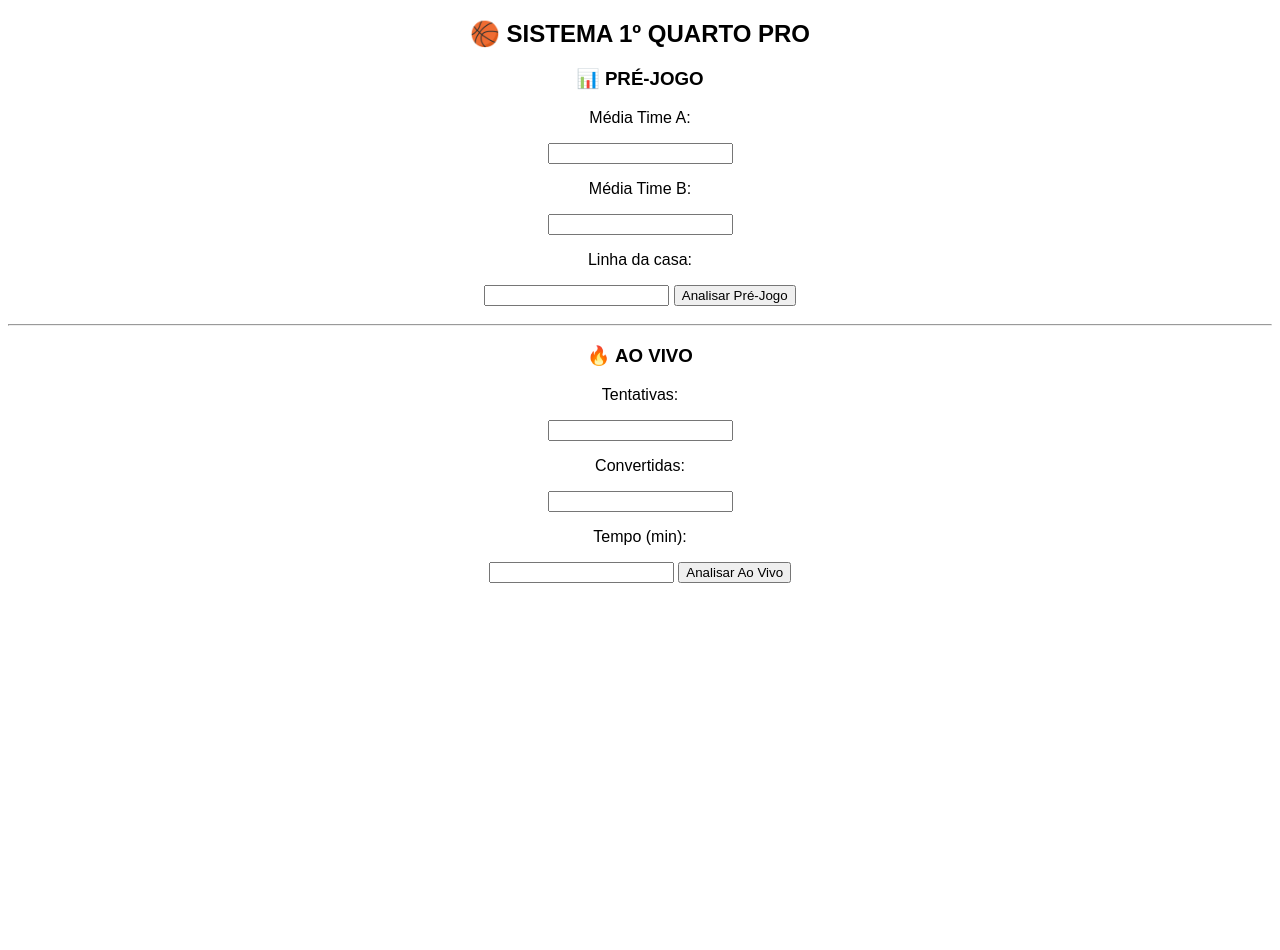
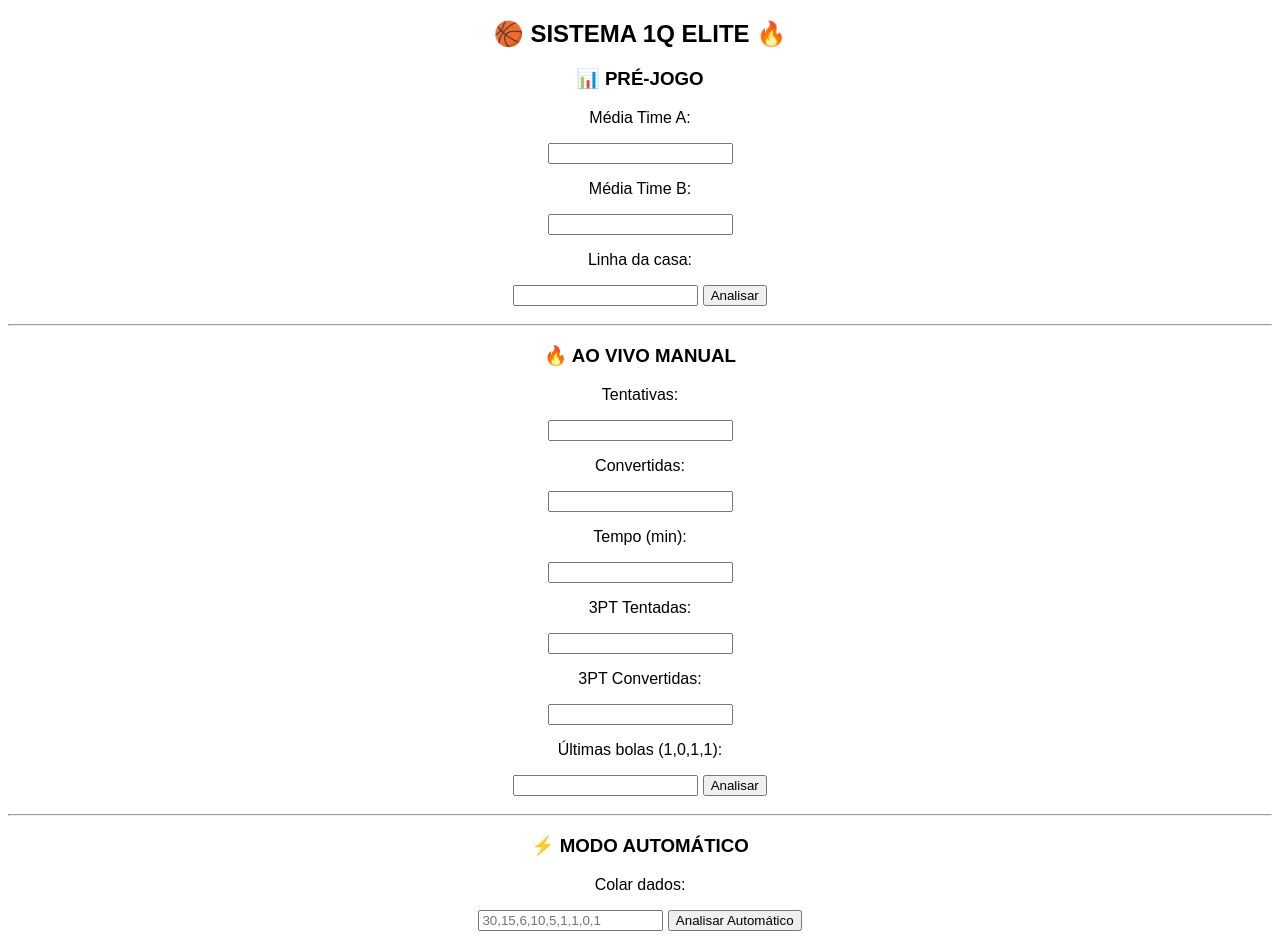
Before and after one commit to gustavomatos134-cloud/sistema-nba, a plain HTML site: page index.html in a window 1280 px wide. Before the commit the page ends 800 px from the top, so only its background shows below. Drawn offline with Linux system fonts and the light colour scheme.

Commit message:
Update index.html

```diff
--- a/index.html
+++ b/index.html
@@ -1,14 +1,15 @@
 <!DOCTYPE html>
 <html>
 <head>
-  <title>Sistema 1Q NBA PRO</title>
+  <title>Sistema 1Q NBA ELITE</title>
   <meta name="viewport" content="width=device-width, initial-scale=1">
 </head>
 
 <body style="font-family: Arial; text-align:center;">
 
-<h2>🏀 SISTEMA 1º QUARTO PRO</h2>
+<h2>🏀 SISTEMA 1Q ELITE 🔥</h2>
 
+<!-- PRÉ-JOGO -->
 <h3>📊 PRÉ-JOGO</h3>
 
 <p>Média Time A:</p>
@@ -20,76 +21,164 @@
 <p>Linha da casa:</p>
 <input id="linha" type="number">
 
-<button onclick="preJogo()">Analisar Pré-Jogo</button>
+<button onclick="preJogo()">Analisar</button>
 
 <h3 id="preResultado"></h3>
 
 <hr>
 
-<h3>🔥 AO VIVO</h3>
+<!-- AO VIVO MANUAL -->
+<h3>🔥 AO VIVO MANUAL</h3>
 
 <p>Tentativas:</p>
-<input id="tentativas" type="number">
+<input id="tentativas">
 
 <p>Convertidas:</p>
-<input id="convertidas" type="number">
+<input id="convertidas">
 
 <p>Tempo (min):</p>
-<input id="tempo" type="number">
+<input id="tempo">
 
-<button onclick="aoVivo()">Analisar Ao Vivo</button>
+<p>3PT Tentadas:</p>
+<input id="t3">
+
+<p>3PT Convertidas:</p>
+<input id="c3">
+
+<p>Últimas bolas (1,0,1,1):</p>
+<input id="ultimas">
+
+<button onclick="aoVivo()">Analisar</button>
 
 <h3 id="liveResultado"></h3>
 
+<hr>
+
+<!-- AUTOMÁTICO -->
+<h3>⚡ MODO AUTOMÁTICO</h3>
+
+<p>Colar dados:</p>
+<input id="dados" placeholder="30,15,6,10,5,1,1,0,1">
+
+<button onclick="auto()">Analisar Automático</button>
+
+<h3 id="resultadoAuto"></h3>
+
 <script>
 
+// PRÉ-JOGO
 function preJogo() {
-  let a = Number(mediaA.value);
-  let b = Number(mediaB.value);
-  let linhaCasa = Number(linha.value);
+  let a = Number(document.getElementById("mediaA").value);
+  let b = Number(document.getElementById("mediaB").value);
+  let linha = Number(document.getElementById("linha").value);
 
-  let mediaTotal = a + b;
-  let valor = mediaTotal - linhaCasa;
+  let total = a + b;
+  let valor = total - linha;
 
-  let decisao = "";
+  let leitura = "";
 
-  if (valor > 5) {
-    decisao = "🔥 OVER FORTE";
-  } else if (valor > 2) {
-    decisao = "📈 OVER LEVE";
-  } else {
-    decisao = "❌ UNDER";
-  }
+  if (valor > 6) leitura = "🔥 OVER MUITO FORTE";
+  else if (valor > 3) leitura = "🔥 OVER";
+  else leitura = "❌ UNDER";
 
   document.getElementById("preResultado").innerHTML =
-    "Média total: " + mediaTotal + "<br>" +
+    "Total: " + total + "<br>" +
     "Valor: " + valor + "<br><br>" +
-    "<b>" + decisao + "</b>";
+    "<b>" + leitura + "</b>";
 }
 
+// AO VIVO MANUAL
 function aoVivo() {
-  let t = Number(tentativas.value);
-  let c = Number(convertidas.value);
-  let tempo = Number(tempo.value);
+
+  let t = Number(document.getElementById("tentativas").value);
+  let c = Number(document.getElementById("convertidas").value);
+  let tempo = Number(document.getElementById("tempo").value);
+
+  let t3 = Number(document.getElementById("t3").value);
+  let c3 = Number(document.getElementById("c3").value);
+
+  let ultimas = document.getElementById("ultimas").value;
 
   let eficiencia = c / t;
   let ritmo = t / tempo;
   let projecao = ritmo * 12;
 
+  let eficiencia3 = c3 / t3;
+
+  let arr = ultimas.split(",");
+  let acertos = arr.filter(x => x == "1").length;
+  let momento = acertos / arr.length;
+
+  let confianca = (ritmo/4 + eficiencia + momento) / 3;
+
+  let alerta = "";
   let decisao = "";
 
-  if (ritmo > 3.5 && eficiencia > 0.5) {
-    decisao = "🔥 ENTRAR FORTE";
-  } else if (ritmo > 3) {
+  if (ritmo > 3.5 && eficiencia > 0.5 && momento > 0.6) {
+    alerta = "🚨 ENTRAR AGORA";
+    decisao = "🔥🔥 OVER ABSURDO";
+  }
+  else if (ritmo > 3.2 && momento > 0.5) {
+    alerta = "⚠️ OPORTUNIDADE";
+    decisao = "🔥 OVER";
+  }
+  else {
+    alerta = "❌ SEM VALOR";
+    decisao = "UNDER";
+  }
+
+  document.getElementById("liveResultado").innerHTML =
+    "Eficiência: " + eficiencia.toFixed(2) + "<br>" +
+    "Ritmo: " + ritmo.toFixed(2) + "<br>" +
+    "Projeção: " + projecao.toFixed(0) + "<br>" +
+    "3PT: " + eficiencia3.toFixed(2) + "<br>" +
+    "Momento: " + momento.toFixed(2) + "<br>" +
+    "Confiança: " + confianca.toFixed(2) + "<br><br>" +
+    "<b>" + alerta + "</b><br><br>" +
+    "<b>" + decisao + "</b>";
+}
+
+// AUTOMÁTICO
+function auto() {
+
+  let dados = document.getElementById("dados").value.split(",");
+
+  let t = Number(dados[0]);
+  let c = Number(dados[1]);
+  let tempo = Number(dados[2]);
+  let t3 = Number(dados[3]);
+  let c3 = Number(dados[4]);
+
+  let ultimas = dados.slice(5);
+
+  let eficiencia = c / t;
+  let ritmo = t / tempo;
+  let projecao = ritmo * 12;
+
+  let eficiencia3 = c3 / t3;
+
+  let acertos = ultimas.filter(x => x == "1").length;
+  let momento = acertos / ultimas.length;
+
+  let confianca = (ritmo/4 + eficiencia + momento) / 3;
+
+  let decisao = "";
+
+  if (ritmo > 3.5 && eficiencia > 0.5 && momento > 0.6) {
+    decisao = "🔥🔥 ENTRAR AGORA";
+  } else if (ritmo > 3.2) {
     decisao = "📈 OBSERVAR";
   } else {
     decisao = "❌ NÃO ENTRAR";
   }
 
-  document.getElementById("liveResultado").innerHTML =
+  document.getElementById("resultadoAuto").innerHTML =
     "Eficiência: " + eficiencia.toFixed(2) + "<br>" +
     "Ritmo: " + ritmo.toFixed(2) + "<br>" +
-    "Projeção: " + projecao.toFixed(0) + "<br><br>" +
+    "Projeção: " + projecao.toFixed(0) + "<br>" +
+    "3PT: " + eficiencia3.toFixed(2) + "<br>" +
+    "Momento: " + momento.toFixed(2) + "<br>" +
+    "Confiança: " + confianca.toFixed(2) + "<br><br>" +
     "<b>" + decisao + "</b>";
 }
 
```
